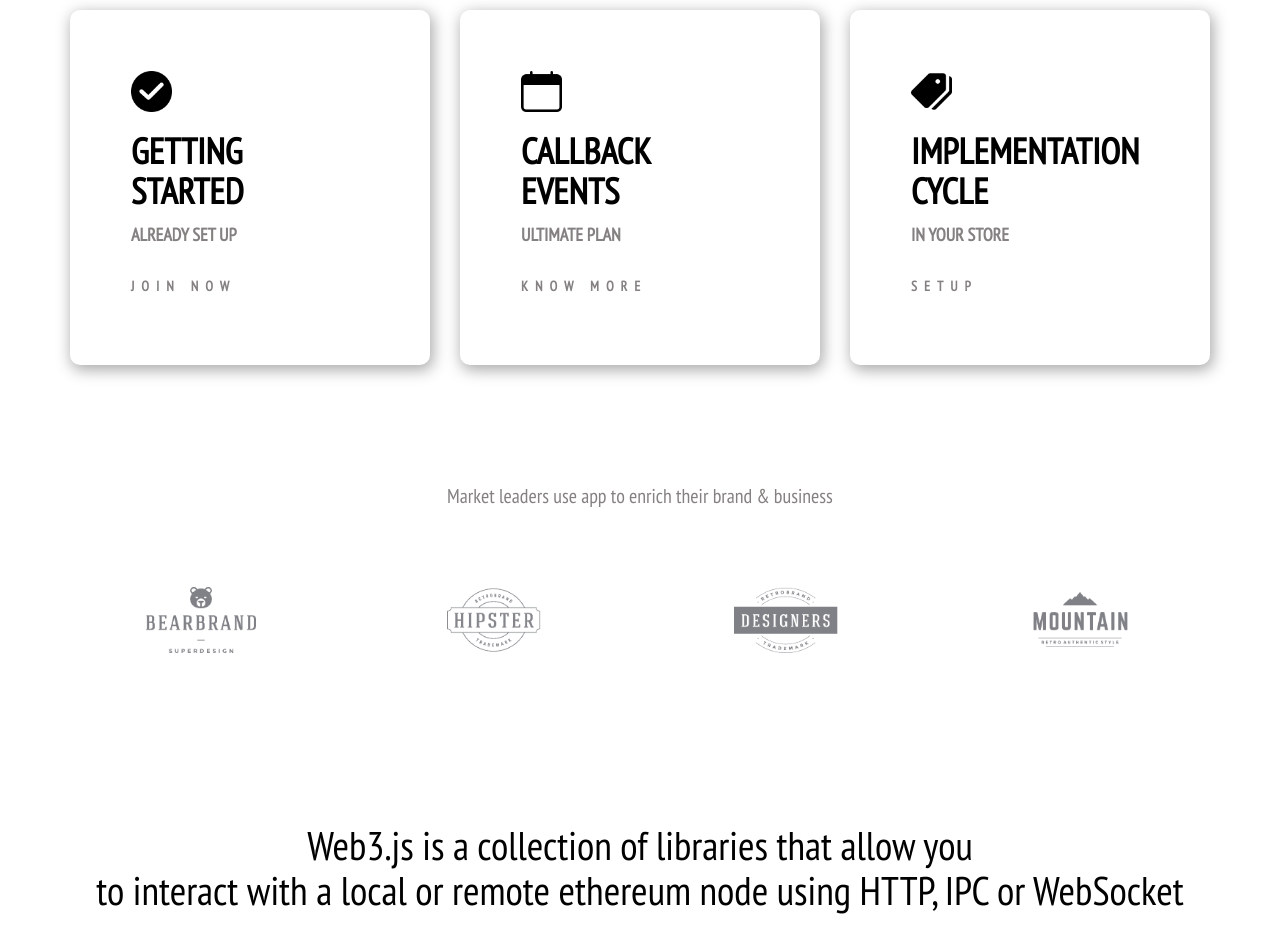
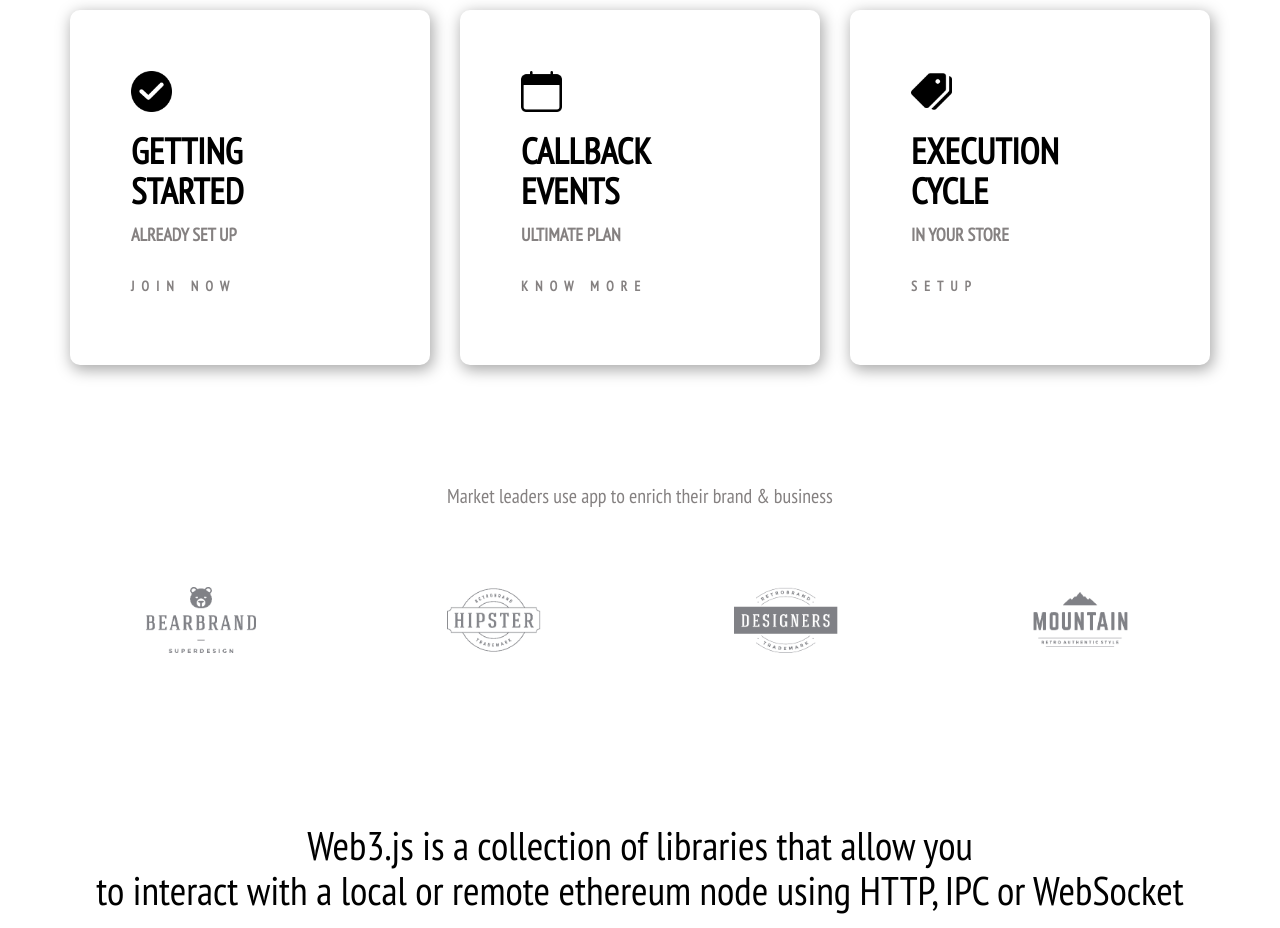
Before and after one commit to githubajaydhage/Blockchain-Chainlabs-Project, a plain HTML site: page index.html in a window 1280 px wide. Shown: the part 840-1768 px from the top of the page. Drawn offline with nearby package versions, Linux system fonts and the light colour scheme.

Commit message:
Update index.html

```diff
--- a/index.html
+++ b/index.html
@@ -88,7 +88,7 @@
                      <div class="col-lg-4 col-md-4 col-sm-12">
                         <div class="feature-box" data-aos="fade-up">
                              <img src="price.png" alt="" class="feature-img">
-                             <h1 class="feature-head">IMPLEMENTATION CYCLE</h1>
+                             <h1 class="feature-head">EXECUTION CYCLE</h1>
                              <h4 class="feature-p">IN YOUR STORE</h4>
                              <h5 class="feature-E">SETUP</h5>
                         </div>
```
